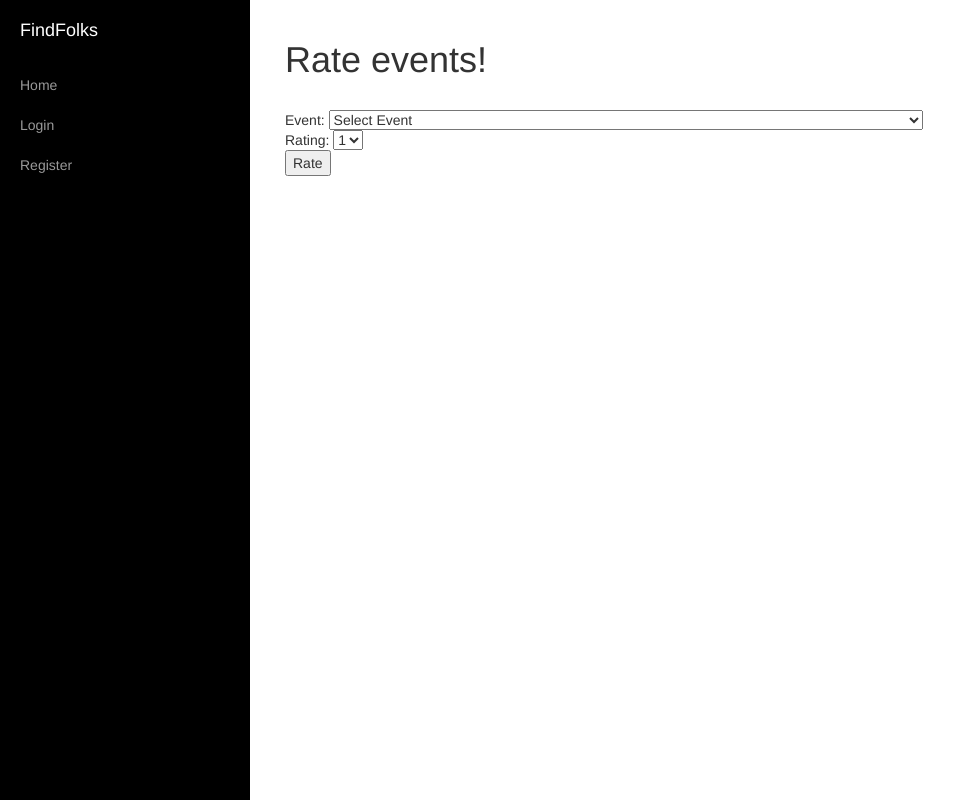
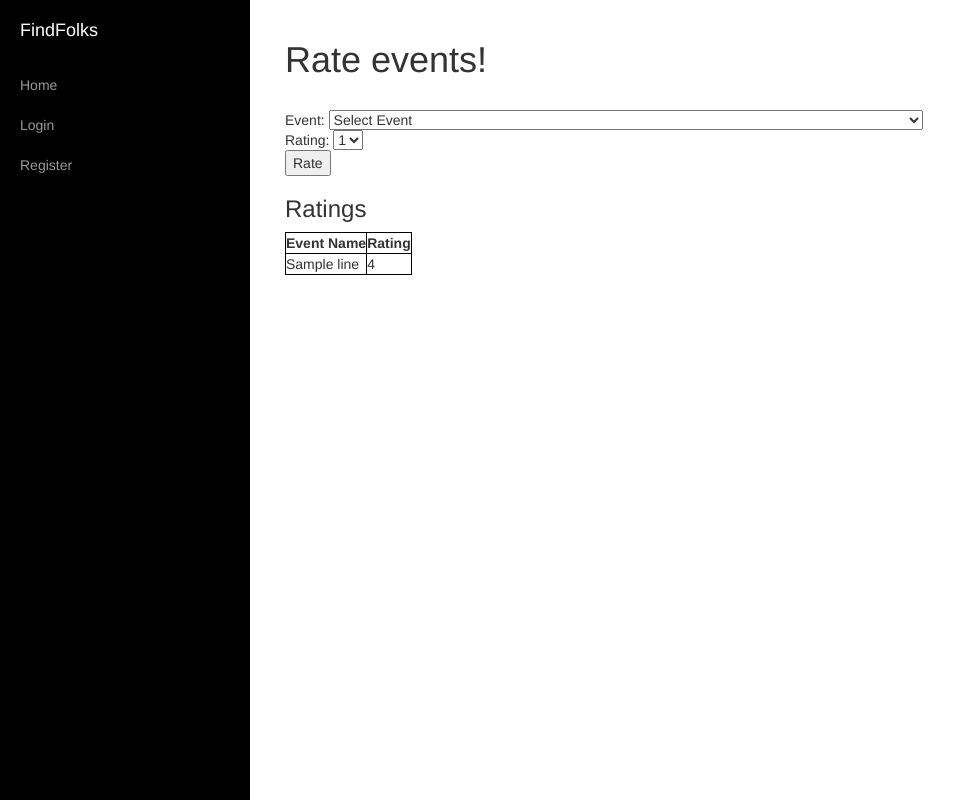
Before and after one commit to BrandonTang/find-folks, a Flask app: template templates/rate_events.html in a window 1280 px wide. Shown: the whole page, without its empty margins (0-965 px from the left). Run offline with Flask 2, Linux system fonts and the light colour scheme; the template is opened without the code that fills it: most values are stand-ins (such as "Sample title", 1, 10 or a date in 2020).

Commit message:
Added table for all ratings for events in rate_events page

```diff
--- a/main.py
+++ b/main.py
@@ -438,24 +438,22 @@ def rate_events():
     """
     Return the rate_events page that allows users to rate past events they have participated in.
     """
-    events = []
     logged_in = False
     if session.get('logged_in') is True:
         logged_in = True
     username = session.get('username')
     cursor = conn.cursor()
-    query = 'SELECT event_id FROM sign_up WHERE username = %s'
+    query = 'SELECT * FROM sign_up JOIN an_event USING (event_id) WHERE username = %s'
     cursor.execute(query, username)
-    event_ids = cursor.fetchall()
+    events = cursor.fetchall()
+    conn.commit()
     cursor.close()
-    for each_event_id in event_ids:
-        event_id = each_event_id['event_id']
-        cursor = conn.cursor()
-        query = 'SELECT * FROM an_event WHERE event_id = %s'
-        cursor.execute(query, event_id)
-        event_info = cursor.fetchone()
-        cursor.close()
-        events.append(event_info)
+    cursor = conn.cursor()
+    query = 'SELECT * FROM sign_up NATURAL JOIN an_event'
+    cursor.execute(query)
+    ratings = cursor.fetchall()
+    conn.commit()
+    cursor.close()
     if request.method == "POST":
         event_id = request.form.getlist('select_event')[0]
         rating = request.form.getlist('select_rating')[0]
@@ -466,7 +464,7 @@ def rate_events():
         cursor.close()
         flash("Successfully rated event!")
         return redirect(url_for('rate_events'))
-    return render_template('rate_events.html', events=events, logged_in=logged_in)
+    return render_template('rate_events.html', ratings=ratings, events=events, logged_in=logged_in)
 
 
 @app.route('/friends_events', methods=['GET', 'POST'])
--- a/templates/rate_events.html
+++ b/templates/rate_events.html
@@ -38,6 +38,26 @@
                     </select> </br>
                         <input type="submit" value="Rate"/>
                     </form>
+
+                    <style type="text/css">
+                        table, th, td {
+                            border: 1px solid black;
+                        }
+                    </style>
+
+                    <h3>Ratings</h3>
+
+                    <table>
+                        <th>Event Name</th>
+                        <th>Rating</th>
+
+                        {% for line in ratings %}
+                            <tr>
+                                <td>{{ line.title }}</td>
+                                <td>{{ line.rating }}</td>
+                            </tr>
+                        {% endfor %}
+                    </table>
                 </div>
             </div>
         </div>
```
